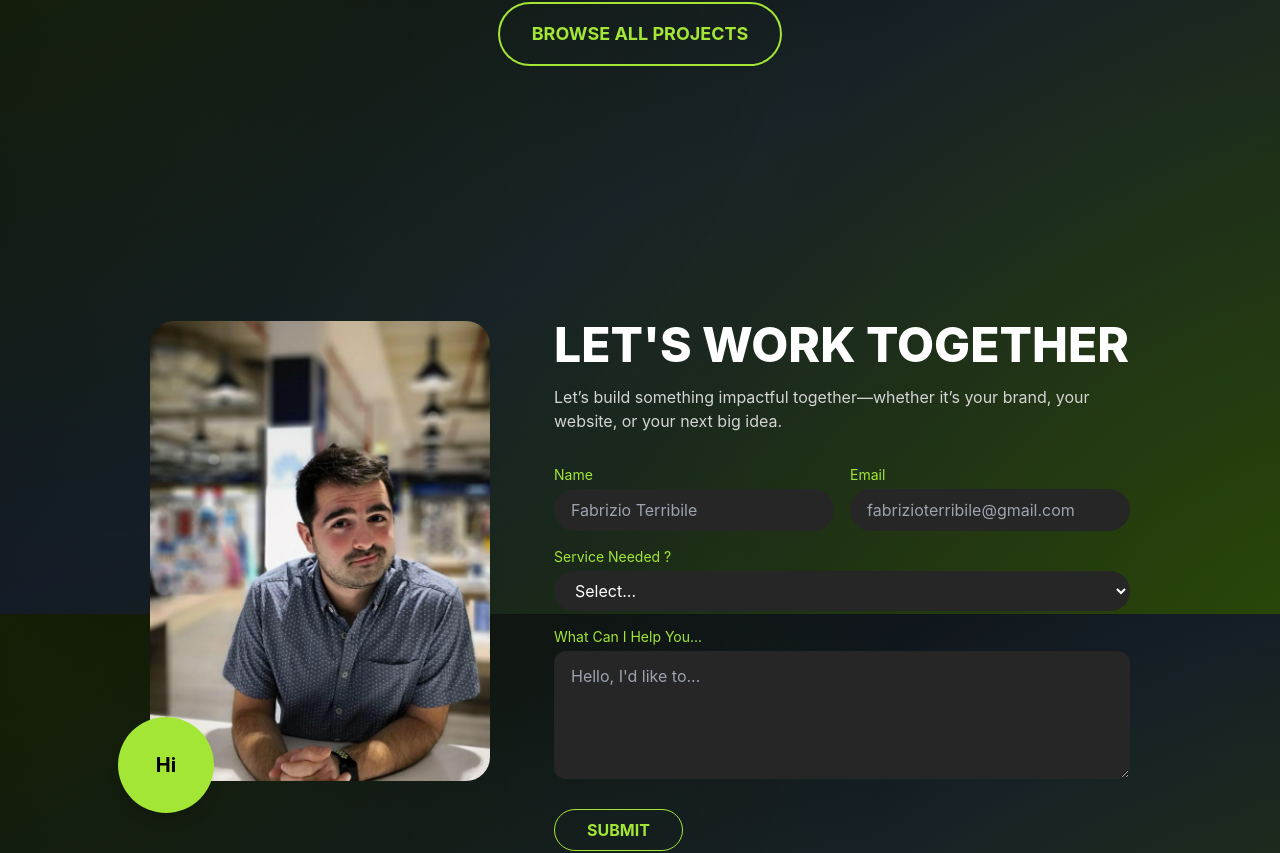
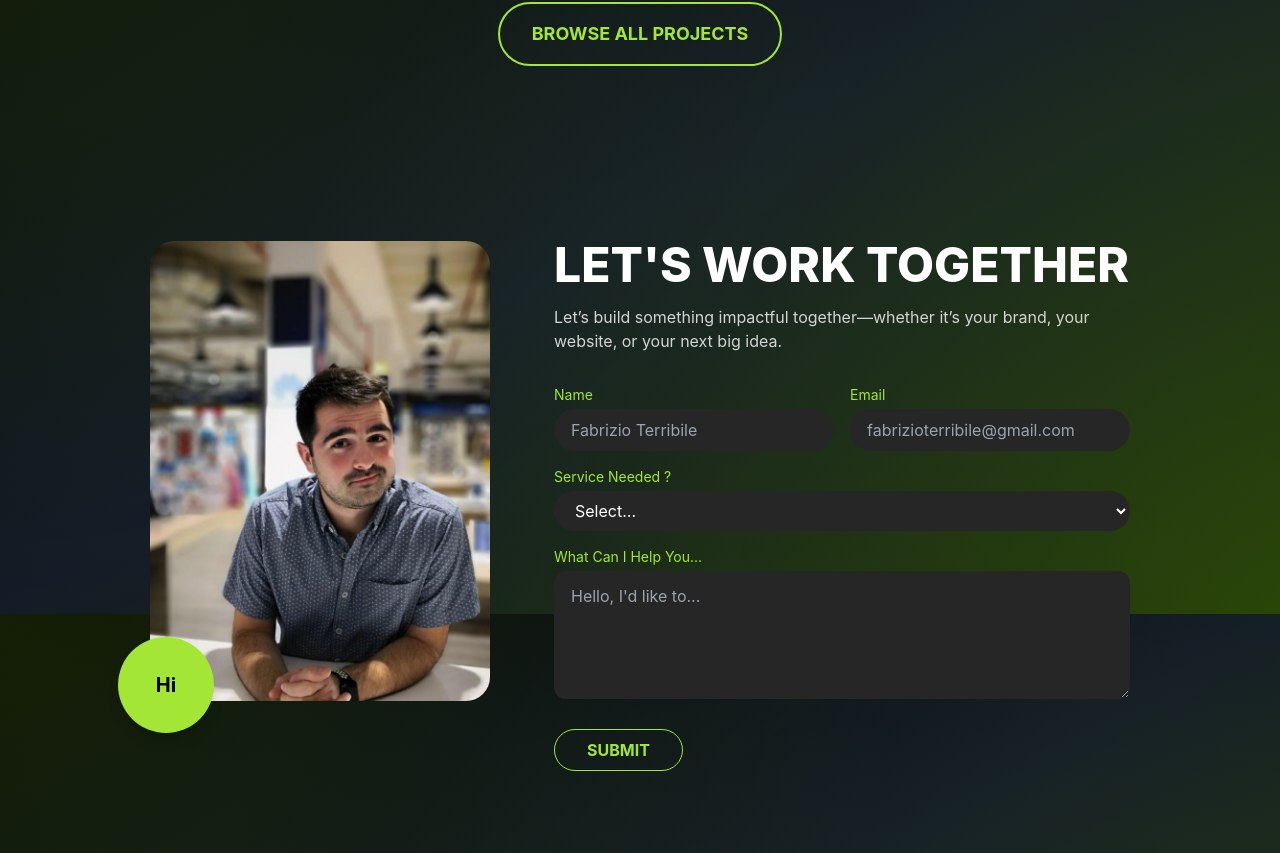
Before and after one commit to Fab785/Portfolio, a React (Create React App) app: page / in a window 1280 px wide. Shown: the part 4986-5839 px from the top of the page. Built offline with nearby package versions, Linux system fonts and the light colour scheme.

Commit message:
submit fixed

```diff
--- a/src/components/HeroSectionFive.jsx
+++ b/src/components/HeroSectionFive.jsx
@@ -29,7 +29,7 @@ export default function HeroSectionFive() {
 
   return (
     <section
-      className="relative min-h-screen flex items-center justify-center px-6 pt-20 pb-0 text-white overflow-hidden bg-transparent"
+      className="relative min-h-screen flex items-center justify-center px-6 pt-20 pb-20 sm:pb-40 text-white overflow-hidden bg-transparent"
     >
       <div className="flex flex-col lg:flex-row items-center lg:items-start justify-center gap-16 max-w-7xl w-full">
         {/* Left Side: Image + Hi bubble */}
@@ -135,7 +135,7 @@ export default function HeroSectionFive() {
           </div>
 
           <button
-            className="relative overflow-hidden border border-lime-400 text-lime-400 px-8 py-2 rounded-full font-bold transition-colors"
+            className="relative overflow-hidden border border-lime-400 text-lime-400 px-8 py-2 rounded-full font-bold transition-colors mb-10 sm:mb-0"
             style={{
               background:
                 "linear-gradient(to right, #A3E635 0%, #A3E635 50%, transparent 50%, transparent 100%)",
```
